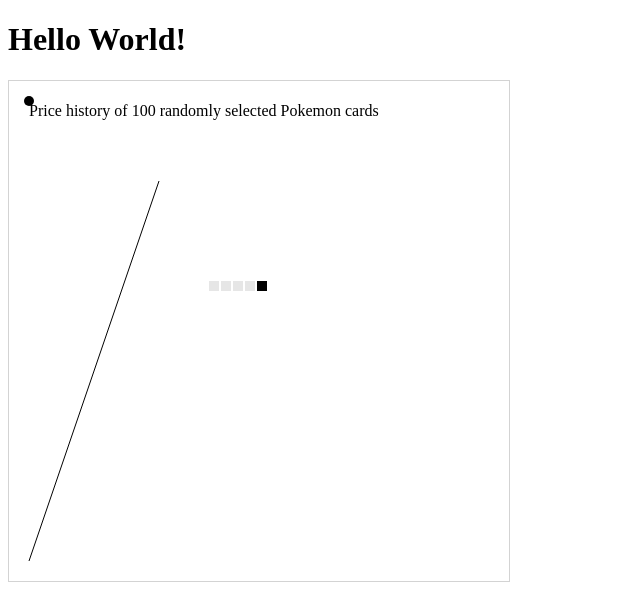
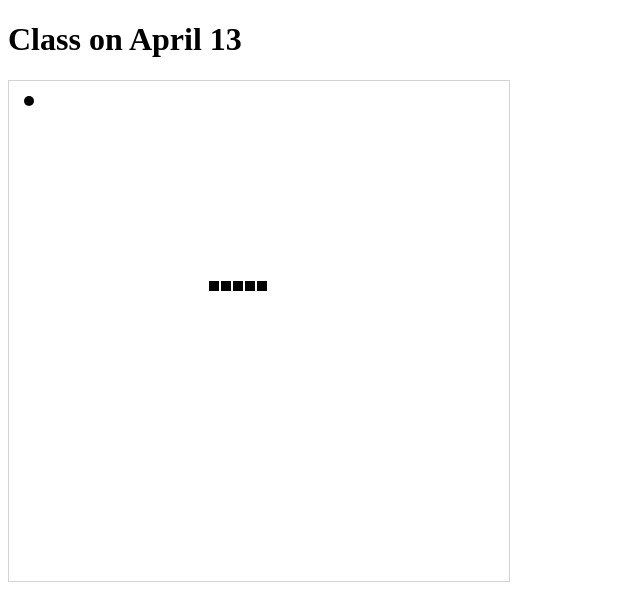
Before and after one commit to isabellaabulhosn/cloned-example, a React (Vite) app: page / in a window 1280 px wide. Shown: the top 598 px of the page, without its empty margins (0-640 px from the left). Built offline with nearby package versions, Linux system fonts and the light colour scheme.

Commit message:
changed to be my information

```diff
--- a/index.html
+++ b/index.html
@@ -6,7 +6,7 @@
     <title>React Parcel Starter</title>
   </head>
   <body>
-    <h1>Hello World!</h1>
+    <h1>Class on April 13</h1>
     <div id="root"></div>
     <script src="src/index.js"></script>
   </body>
--- a/package.json
+++ b/package.json
@@ -1,14 +1,14 @@
 {
-  "name": "react-parcel-example1",
+  "name": "cloned-example",
   "version": "1.0.0",
   "description": "",
   "main": "dist/index.html",
   "scripts": {
     "start": "parcel index.html",
-    "build": "parcel build index.html --public-url https://alycianguyenn.github.io/react-parcel-example-1/; rm -rf docs; mv dist docs;",
+    "build": "parcel build index.html --public-url https://isabellaabulhosn.github.io/cloned-example/; rm -rf docs; mv dist docs;",
     "test": "echo \"Error: no test specified\" && exit 1"
   },
-  "author": "Alycia Nguyen",
+  "author": "Izzy Abulhosn",
   "license": "ISC",
   "dependencies": {
     "parcel": "^2.0.0-beta.2",
--- a/src/App.js
+++ b/src/App.js
@@ -1,27 +1,19 @@
 import React from "react";
 
+const viewWidth = 500;
 const viewHeight = 500;
-const viewWidth = 500;
-
 
 const App = () => {
     return (
-        <svg
-            style={{border: "1px solid lightgrey", width: viewWidth,
-            height: viewHeight}}
-        >
-            <circle cx={20} cy={20} r="5" />
-            <rect x={200} y={200} width={10} height={10} fill="rgb(230, 230, 230)"/>
-            <rect x={212} y={200} width={10} height={10} fill="rgb(230, 230, 230)"/>
-            <rect x={224} y={200} width={10} height={10} fill="rgb(230, 230, 230)"/>
-            <rect x={236} y={200} width={10} height={10} fill="rgb(230, 230, 230)"/>
-            <rect x={248} y={200} width={10} height={10} />
-            <line x1={20} y1={viewHeight - 20} x2={150} y2={100} stroke="black" />
-            <text x="20" y="35">
-                Price history of 100 randomly selected Pokemon cards
-            </text>
+        <svg style={{border: "1px solid lightgrey", width: viewWidth, height: viewHeight}}>
+            <circle cx={20} cy={20} r="5"></circle>
+            <rect x={200} y={200} width={10} height={10}></rect>
+            <rect x={212} y={200} width={10} height={10}></rect>
+            <rect x={224} y={200} width={10} height={10}></rect>
+            <rect x={236} y={200} width={10} height={10}></rect>
+            <rect x={248} y={200} width={10} height={10}></rect>
         </svg>
-    ); // outer brace = js / inner brace = object
+    );
 };
 
 export default App;
```
